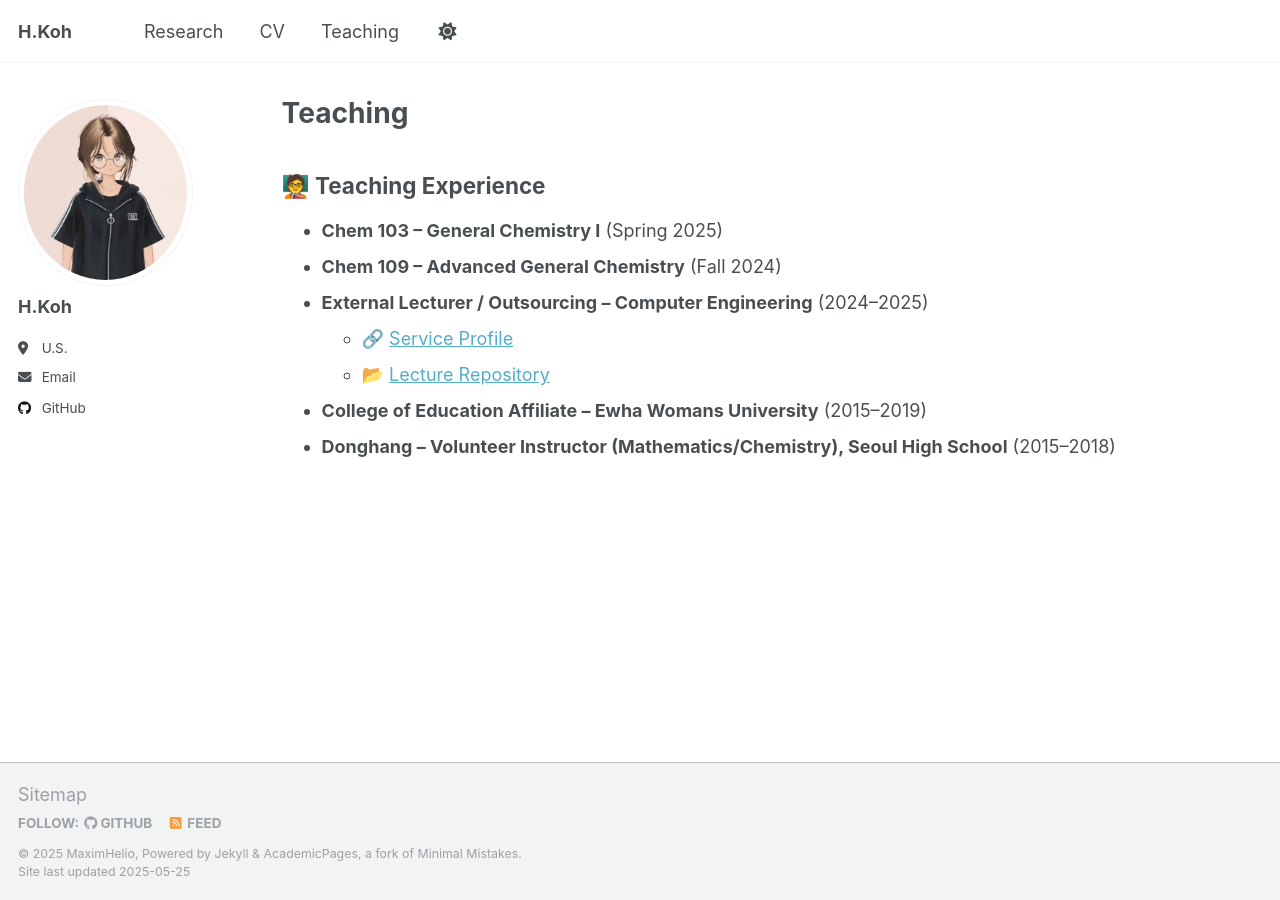
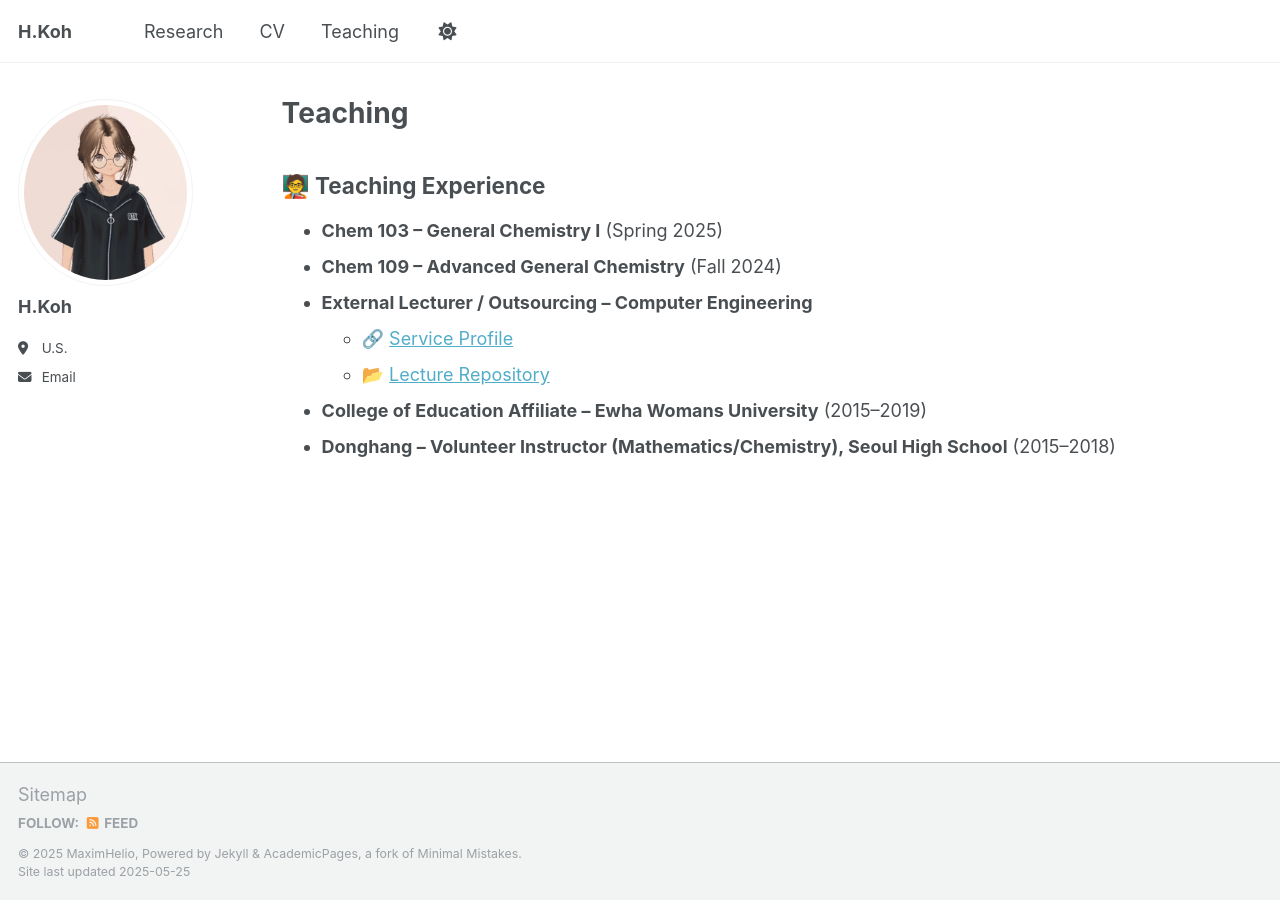
Before and after one commit to MaximHelio/MaximHelio.github.io, a Jekyll site: the page built from _pages/teaching.md, in a window 1280 px wide. Built offline with Jekyll 4.4.1, drawn with Linux system fonts in a browser that asks for light colours.

Commit message:
Add final

```diff
--- a/_config.yml
+++ b/_config.yml
@@ -45,7 +45,7 @@ author:
   codepen          : # Username
   dribbble         : # Username
   # github         : "/MaximHelio"
-  github           : "/hkohoh"
+  # github           : "/hkohoh"
   kaggle           : # Username
   stackoverflow    : # User number or user number and name (i.e., use "1" or "1/jeff-atwood")
 
--- a/_pages/teaching.md
+++ b/_pages/teaching.md
@@ -14,7 +14,7 @@ redirect_from:
 
 - **Chem 103 – General Chemistry I** (Spring 2025)
 - **Chem 109 – Advanced General Chemistry** (Fall 2024)
-- **External Lecturer / Outsourcing – Computer Engineering** (2024–2025)
+- **External Lecturer / Outsourcing – Computer Engineering**
   - 🔗 [Service Profile](https://soomgo.com/profile/users/12391091?from=my_info_preview)
   - 📂 [Lecture Repository](https://github.com/hkohoh)
 - **College of Education Affiliate – Ewha Womans University** (2015–2019)
```
